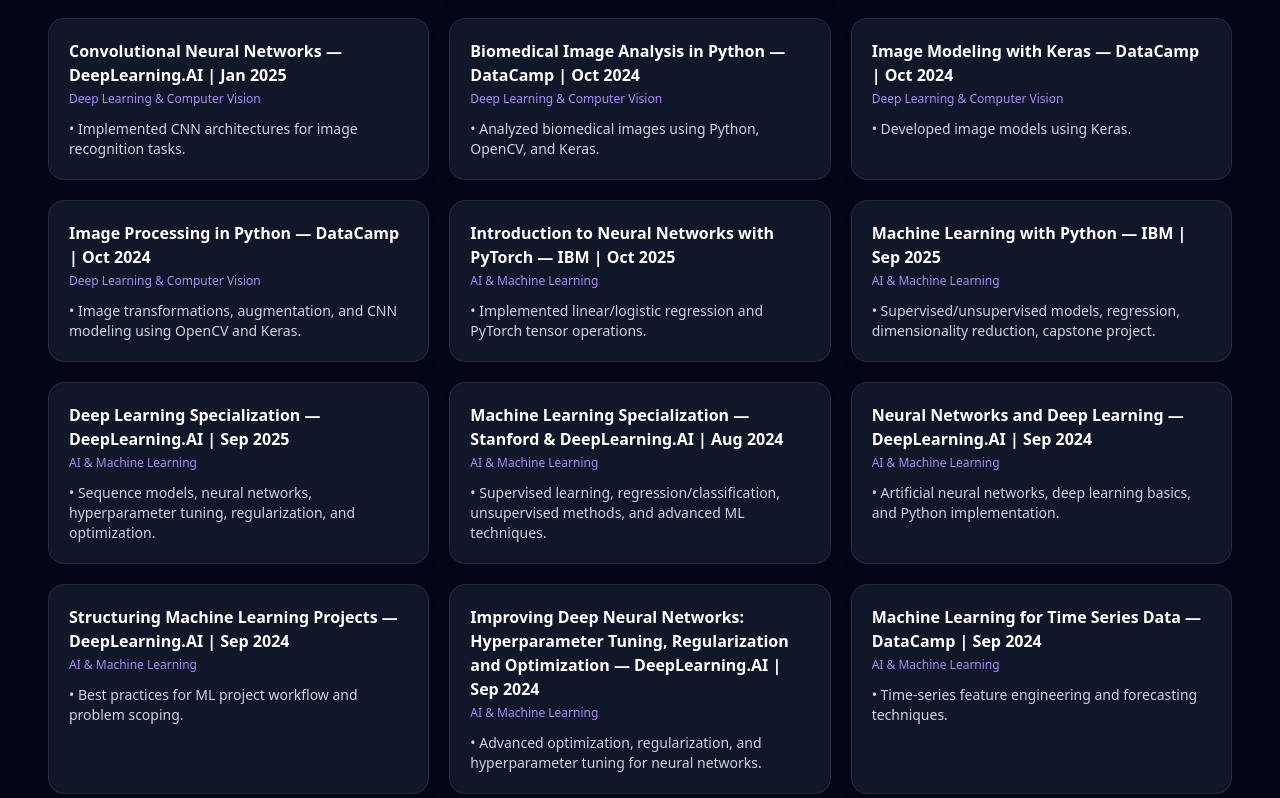
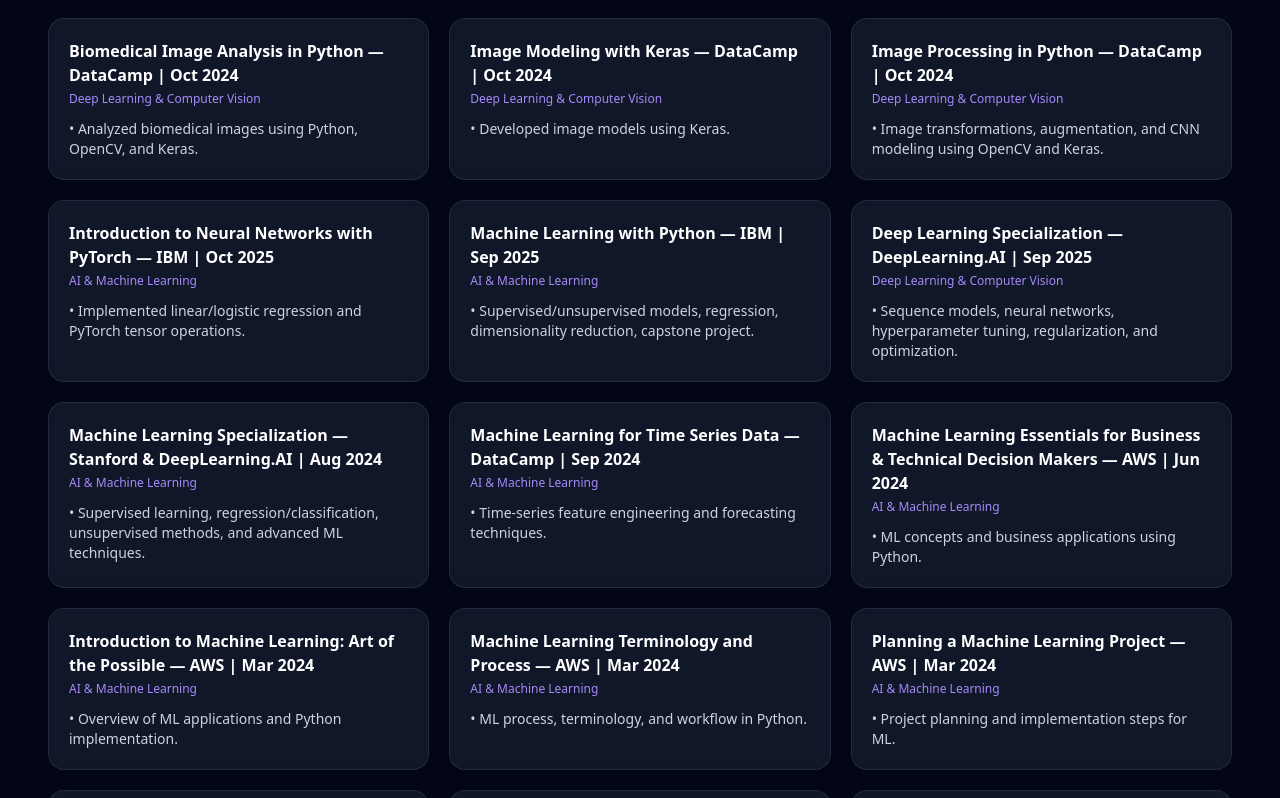
Before and after one commit to sondosahmed72/my-portfolio, a React (Create React App) app: page / in a window 1280 px wide. Shown: the part 4522-5320 px from the top of the page. Built offline with nearby package versions, Linux system fonts and the light colour scheme.

Commit message:
Update Courses Section

```diff
--- a/src/PortfolioPage.jsx
+++ b/src/PortfolioPage.jsx
@@ -516,12 +516,6 @@
     bullets: ["Focused on intelligent system design and predictive models using AI, ML, and DL."],
   },
   {
-    id: "cnn_dlai",
-    category: "Deep Learning & Computer Vision",
-    title: "Convolutional Neural Networks — DeepLearning.AI | Jan 2025",
-    bullets: ["Implemented CNN architectures for image recognition tasks."],
-  },
-  {
     id: "biomedical_img",
     category: "Deep Learning & Computer Vision",
     title: "Biomedical Image Analysis in Python — DataCamp | Oct 2024",
@@ -555,7 +549,7 @@
   },
   {
     id: "dl_specialization",
-    category: "AI & Machine Learning",
+    category: "Deep Learning & Computer Vision",
     title: "Deep Learning Specialization — DeepLearning.AI | Sep 2025",
     bullets: ["Sequence models, neural networks, hyperparameter tuning, regularization, and optimization."],
   },
@@ -564,24 +558,6 @@
     category: "AI & Machine Learning",
     title: "Machine Learning Specialization — Stanford & DeepLearning.AI | Aug 2024",
     bullets: ["Supervised learning, regression/classification, unsupervised methods, and advanced ML techniques."],
-  },
-  {
-    id: "nn_dlai",
-    category: "AI & Machine Learning",
-    title: "Neural Networks and Deep Learning — DeepLearning.AI | Sep 2024",
-    bullets: ["Artificial neural networks, deep learning basics, and Python implementation."],
-  },
-  {
-    id: "structuring_ml",
-    category: "AI & Machine Learning",
-    title: "Structuring Machine Learning Projects — DeepLearning.AI | Sep 2024",
-    bullets: ["Best practices for ML project workflow and problem scoping."],
-  },
-  {
-    id: "improving_dl",
-    category: "AI & Machine Learning",
-    title: "Improving Deep Neural Networks: Hyperparameter Tuning, Regularization and Optimization — DeepLearning.AI | Sep 2024",
-    bullets: ["Advanced optimization, regularization, and hyperparameter tuning for neural networks."],
   },
   {
     id: "ts_ml_datacamp",
```
